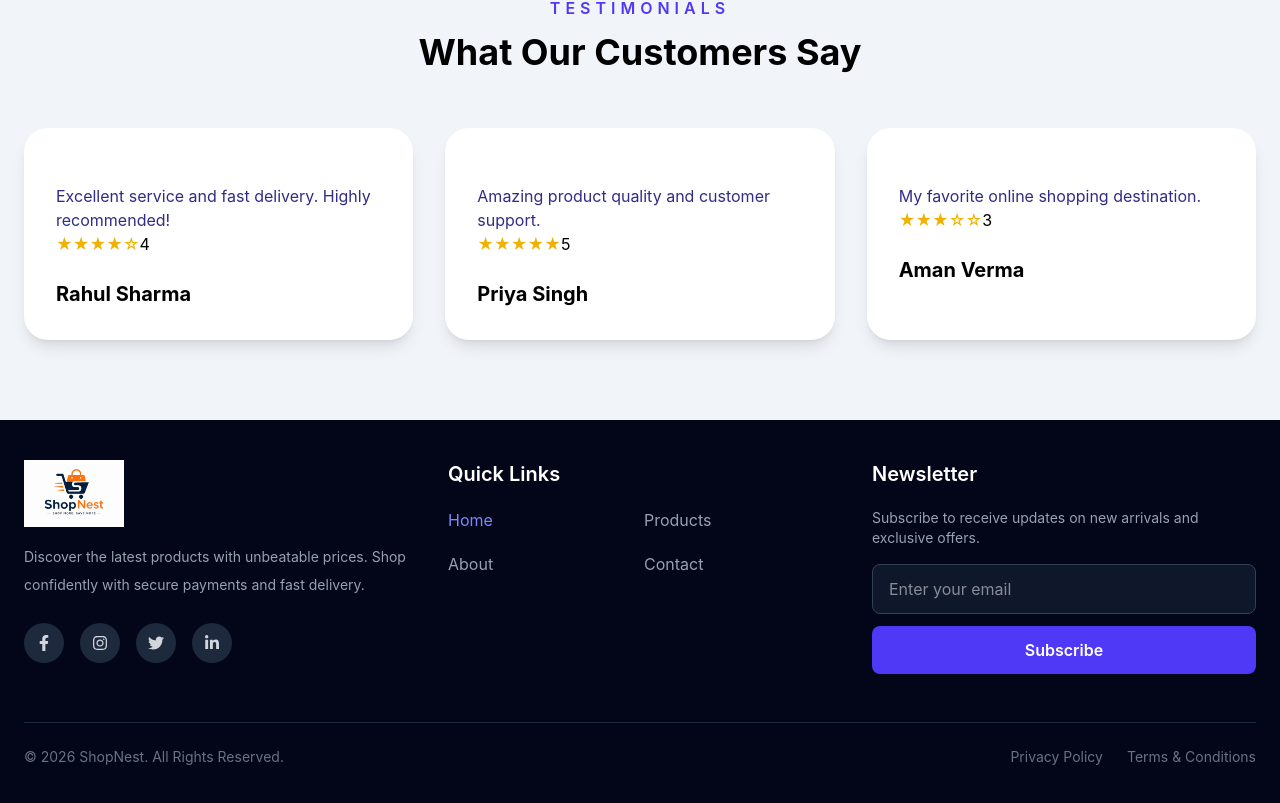
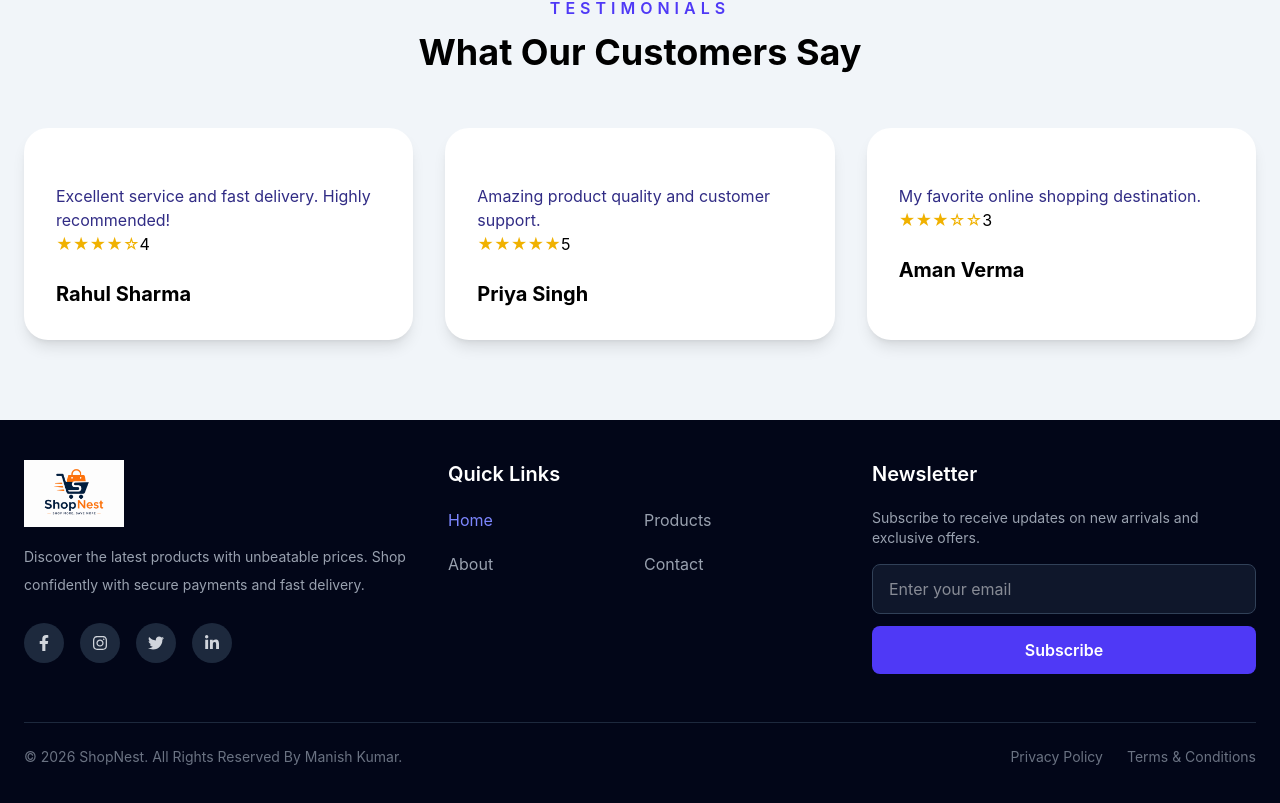
Before and after one commit to ManishKumar8292/Shopnext, a React (Vite) app: page / in a window 1280 px wide. Shown: the part 3317-4120 px from the top of the page. Built offline with nearby package versions, Linux system fonts and the light colour scheme.

Commit message:
Footer Changes

```diff
--- a/src/Components/Footer.jsx
+++ b/src/Components/Footer.jsx
@@ -152,7 +152,7 @@ const Footer = () => {
         </div>
 
         <div className="mt-12 flex flex-col items-center justify-between gap-4 border-t border-slate-800 pt-6 text-sm text-gray-500 md:flex-row">
-          <p>© 2026 ShopNest. All Rights Reserved.</p>
+          <p>© 2026 ShopNest. All Rights Reserved By Manish Kumar.</p>
 
           <div className="flex gap-6">
             <a href="#" className="transition hover:text-indigo-400">
```
